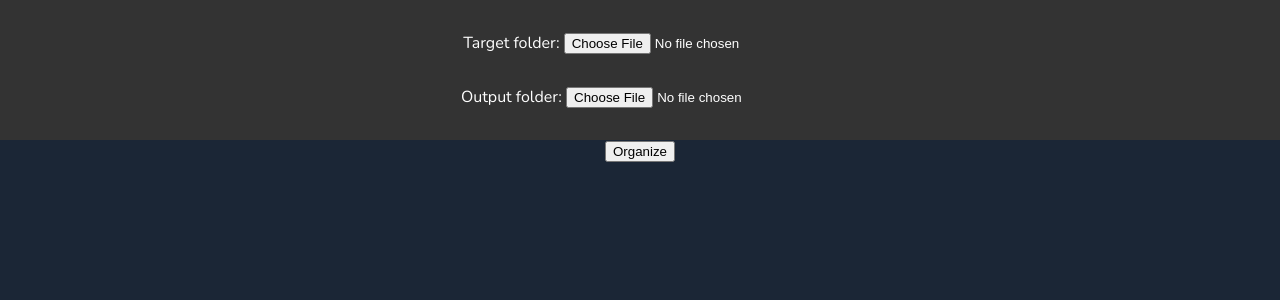
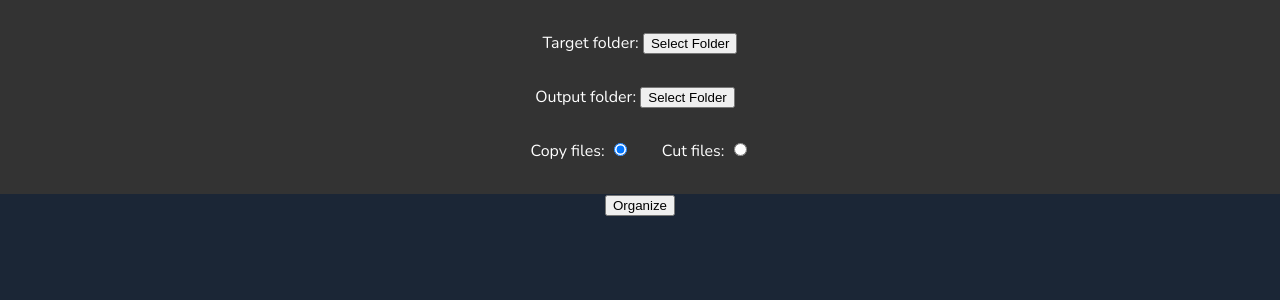
Before and after one commit to atilagulers/FixFile, a React (Vite) app in the folder frontend/: page / in a window 1280 px wide. Shown: the top 300 px of the page. Built offline with nearby package versions, Linux system fonts and the light colour scheme.

Commit message:
complete logic

```diff
--- a/frontend/src/App.jsx
+++ b/frontend/src/App.jsx
@@ -7,8 +7,9 @@ import {Greet, GetPath, OrganizeDir} from '../wailsjs/go/main/App';
 function App() {
   const [targetDir, setTargetDir] = useState('');
   const [outputDir, setOutputDir] = useState('');
+  const [isCopySelected, setIsCopySelected] = useState(true);
 
-  const handleFolderSelection = async (event, pathFunc) => {
+  const handleFolderSelection = async (pathFunc) => {
     try {
       const folder = await GetPath();
       pathFunc(folder);
@@ -39,7 +40,12 @@ function App() {
       >
         <div>
           <label htmlFor="target-folder">Target folder: </label>
-          <input
+          <button onClick={() => handleFolderSelection(setTargetDir)}>
+            Select Folder
+          </button>
+          <span>{targetDir}</span>
+
+          {/*<input
             type="file"
             id="target-folder"
             placeholder="Select a folder"
@@ -47,13 +53,18 @@ function App() {
             directory=""
             webkitdirectory=""
             mozdirectory=""
-          />
+          />*/}
         </div>
 
         <div>
           <label htmlFor="output-folder">Output folder: </label>
 
-          <input
+          <button onClick={() => handleFolderSelection(setOutputDir)}>
+            Select Folder
+          </button>
+          <span style={{color: 'white', marginLeft: '10px'}}>{outputDir}</span>
+
+          {/*<input
             type="file"
             id="output-folder"
             placeholder="Output folder"
@@ -61,7 +72,29 @@ function App() {
             directory=""
             webkitdirectory=""
             mozdirectory=""
-          />
+          />*/}
+        </div>
+        <div style={{display: 'flex', justifyContent: 'center', gap: '32px'}}>
+          <div>
+            {' '}
+            <label htmlFor="copy">Copy files: </label>
+            <input
+              type="radio"
+              id="copy"
+              onChange={() => setIsCopySelected(!isCopySelected)}
+              checked={isCopySelected}
+            />
+          </div>
+          <div>
+            <label htmlFor="cut">Cut files: </label>
+
+            <input
+              type="radio"
+              id="cut"
+              onChange={() => setIsCopySelected(!isCopySelected)}
+              checked={!isCopySelected}
+            />
+          </div>
         </div>
       </div>
 
--- a/frontend/wailsjs/go/main/App.d.ts
+++ b/frontend/wailsjs/go/main/App.d.ts
@@ -5,4 +5,4 @@ export function GetPath():Promise<string>;
 
 export function Greet(arg1:string):Promise<string>;
 
-export function OrganizeDir(arg1:string,arg2:string):Promise<void>;
+export function OrganizeDir(arg1:string,arg2:string,arg3:boolean):Promise<void>;
--- a/frontend/wailsjs/go/main/App.js
+++ b/frontend/wailsjs/go/main/App.js
@@ -10,6 +10,6 @@ export function Greet(arg1) {
   return window['go']['main']['App']['Greet'](arg1);
 }
 
-export function OrganizeDir(arg1, arg2) {
-  return window['go']['main']['App']['OrganizeDir'](arg1, arg2);
+export function OrganizeDir(arg1, arg2, arg3) {
+  return window['go']['main']['App']['OrganizeDir'](arg1, arg2, arg3);
 }
```
Also changed, not shown: 1 other file (tests, documents, lock files or other folders).
